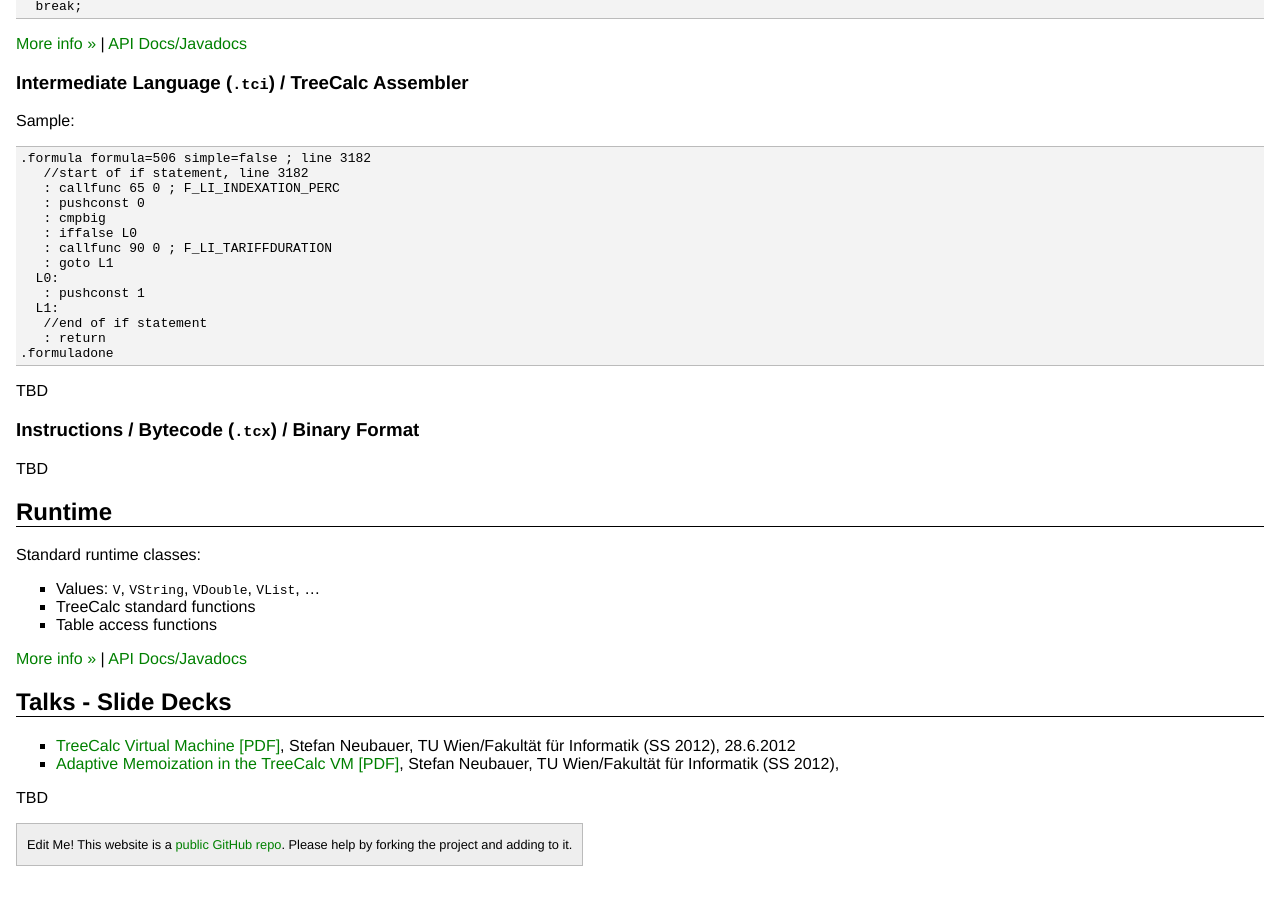
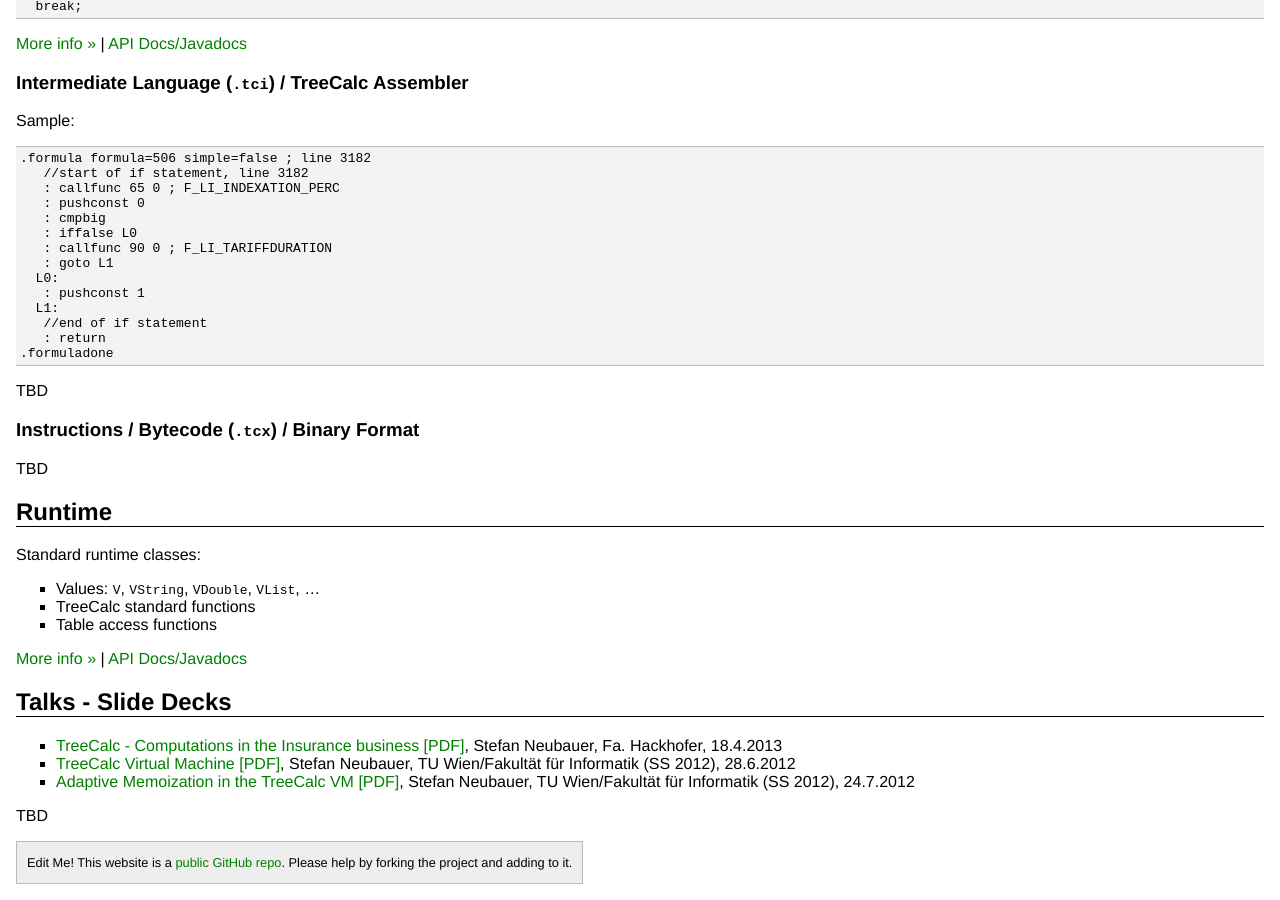
Before and after one commit to treecalc/treecalc.github.io, a Jekyll site: the page built from index.md, in a window 1280 px wide and 900 px high, scrolled down 1990 px. Built offline with Jekyll 4.4.1, drawn with Linux system fonts in a browser that asks for light colours.

Commit message:
update talks

```diff
--- a/index.md
+++ b/index.md
@@ -178,7 +178,8 @@
 
 ## Talks - Slide Decks
 
+- [TreeCalc - Computations in the Insurance business](talks/treecalc-computations-in-the-insurance-business.html) [[PDF]](talks/treecalc-computations-in-the-insurance-business.pdf), Stefan Neubauer, Fa. Hackhofer, 18.4.2013
 - [TreeCalc Virtual Machine](talks/treecalc-vm-intro.html) [[PDF]](talks/treecalc-vm-intro.pdf), Stefan Neubauer, TU Wien/Fakultät für Informatik (SS 2012), 28.6.2012
-- [Adaptive Memoization in the TreeCalc VM](talks/treecalc-vm-adaptive-memoization.html)  [[PDF]](talks/treecalc-vm-adaptive-memoization.pdf), Stefan Neubauer, TU Wien/Fakultät für Informatik (SS 2012),
+- [Adaptive Memoization in the TreeCalc VM](talks/treecalc-vm-adaptive-memoization.html)  [[PDF]](talks/treecalc-vm-adaptive-memoization.pdf), Stefan Neubauer, TU Wien/Fakultät für Informatik (SS 2012), 24.7.2012
 
 TBD
```
Also changed, not shown: talks/treecalc-computations-in-the-insurance-business.md (added, +14 -0 lines), 2 other files.
